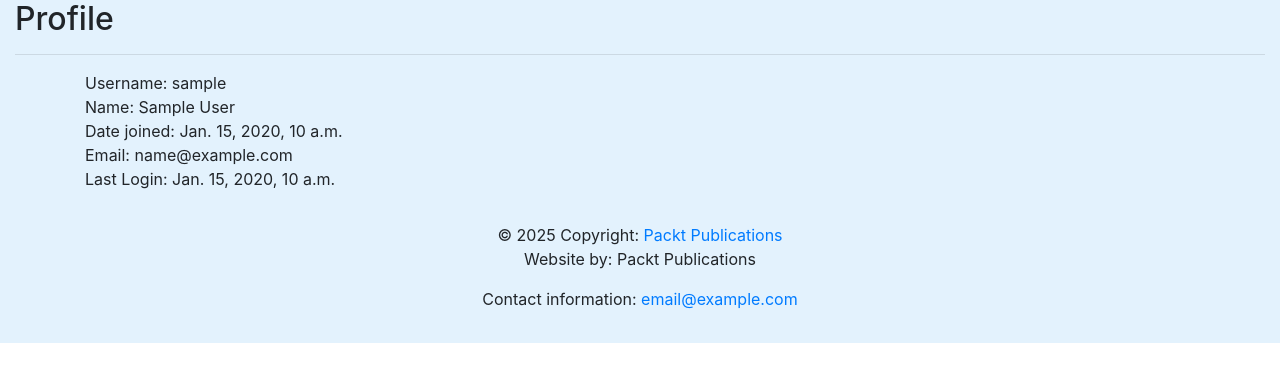
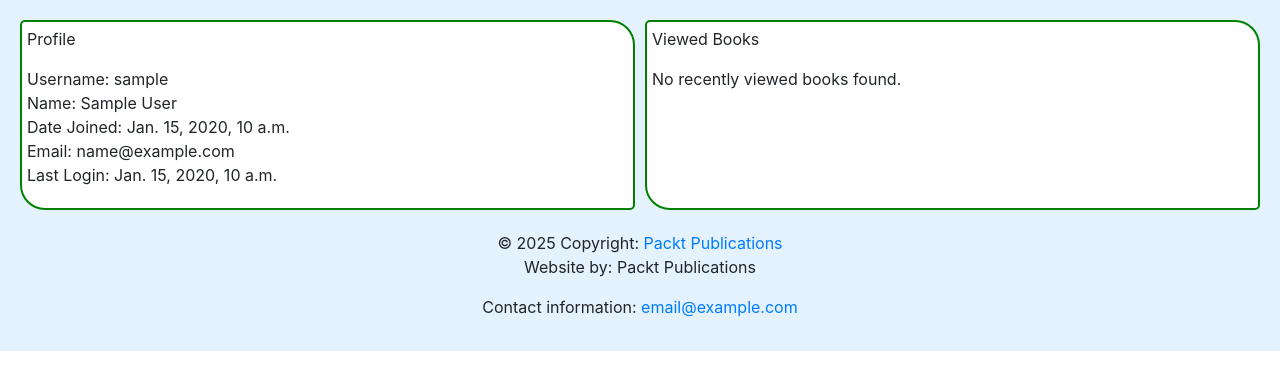
Before and after one commit to OIITuMuCT/Web-Development-with-Django-6, a Django app: page /accounts/profile/ in a window 1280 px wide. Shown: the part 100-490 px from the top of the page. Run offline with Django 5.2, Linux system fonts and the light colour scheme; a user stored in the database is signed in; tables that the repository leaves empty hold one stand-in row (values such as "Sample post"); some libraries are stand-ins or nearby versions.

Commit message:
(bookr): add viewed books in profile

```diff
--- a/bookr/templates/profile.html
+++ b/bookr/templates/profile.html
@@ -1,17 +1,44 @@
-{% extends "base.html" %}
+{% extends "base.html" %} {% block title %}Bookr{% endblock %}
+{% block heading %}Profile{% endblock %} {% block content %}
 
-{% block title %}Bookr{% endblock %}
+<style>
+  .flexrow {
+    display: flex;
+    border: 2px black;
+  }
+  .flexrow > div {
+    flex: 1;
+  }
 
-{% block content %}
-<h2>Profile</h2>
-<hr>
-<div class="container">
+  .infocell {
+    border: 2px solid green;
+    border-radius: 5px 25px;
+    background-color: white;
+    padding: 5px;
+    margin: 20px 5px 5px 5px;
+  }
+</style>
+
+<div class="flexrow">
+  <div class="infocell">
+    <p>Profile</p>
     <p>
-        Username: {{ request.user.username }}<br>
-        Name: {{ request.user.first_name }} {{ request.user.last_name }}<br>
-        Date joined: {{ request.user.date_joined }}<br>
-        Email: {{ request.user.email }}<br>
-        Last Login: {{ request.user.last_login }}<br>
+      Username: {{ request.user.username }} <br />
+      Name: {{ request.user.first_name }} {{ request.user.last_name }}<br />
+      Date Joined: {{ request.user.date_joined }} <br />
+      Email: {{ request.user.email }}<br />
+      Last Login: {{ request.user.last_login }}<br />
     </p>
+  </div>
+
+  <div class="infocell">
+    <p>Viewed Books</p>
+    <p>
+      {% for book_id, book_title in request.session.viewed_books %}
+      <a href="/books/{{ book_id }}">{{ book_title }}</a><br />
+      {% empty %} No recently viewed books found. {% endfor %}
+    </p>
+  </div>
 </div>
+
 {% endblock %}
```
